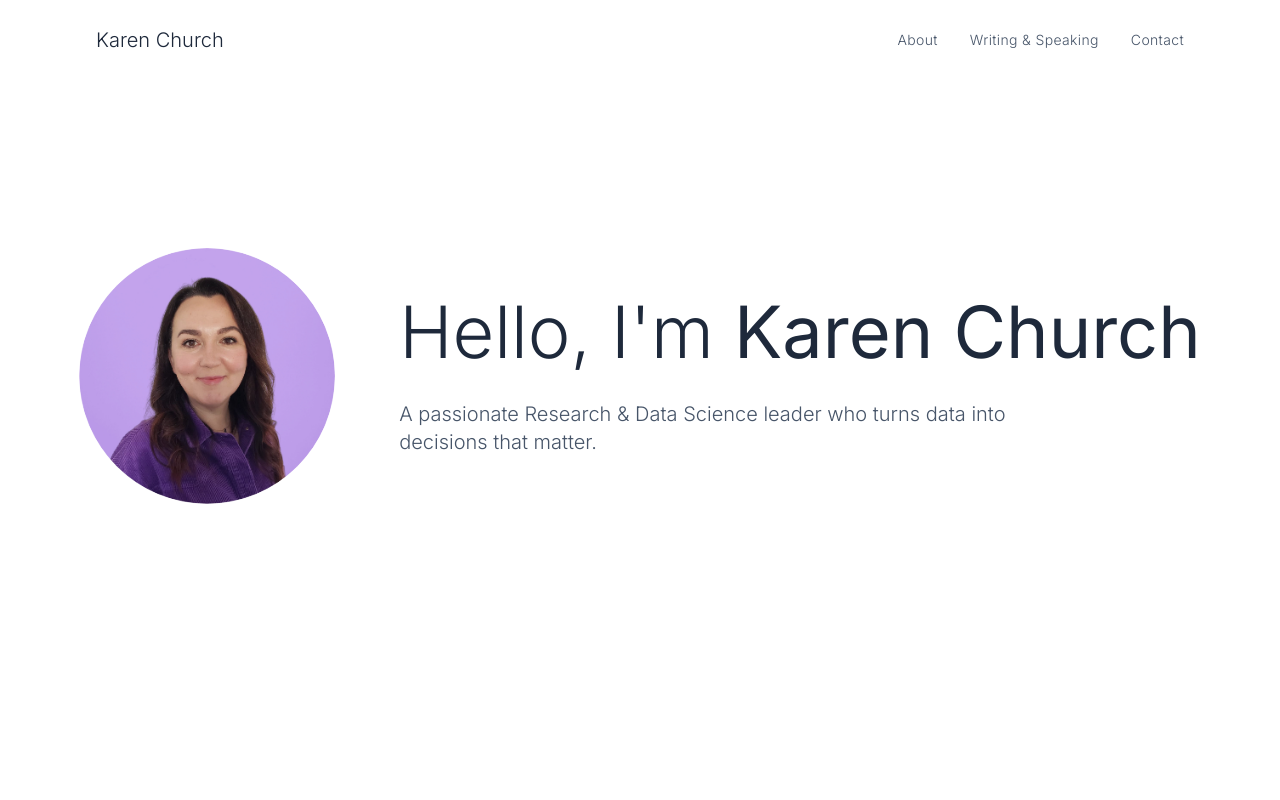
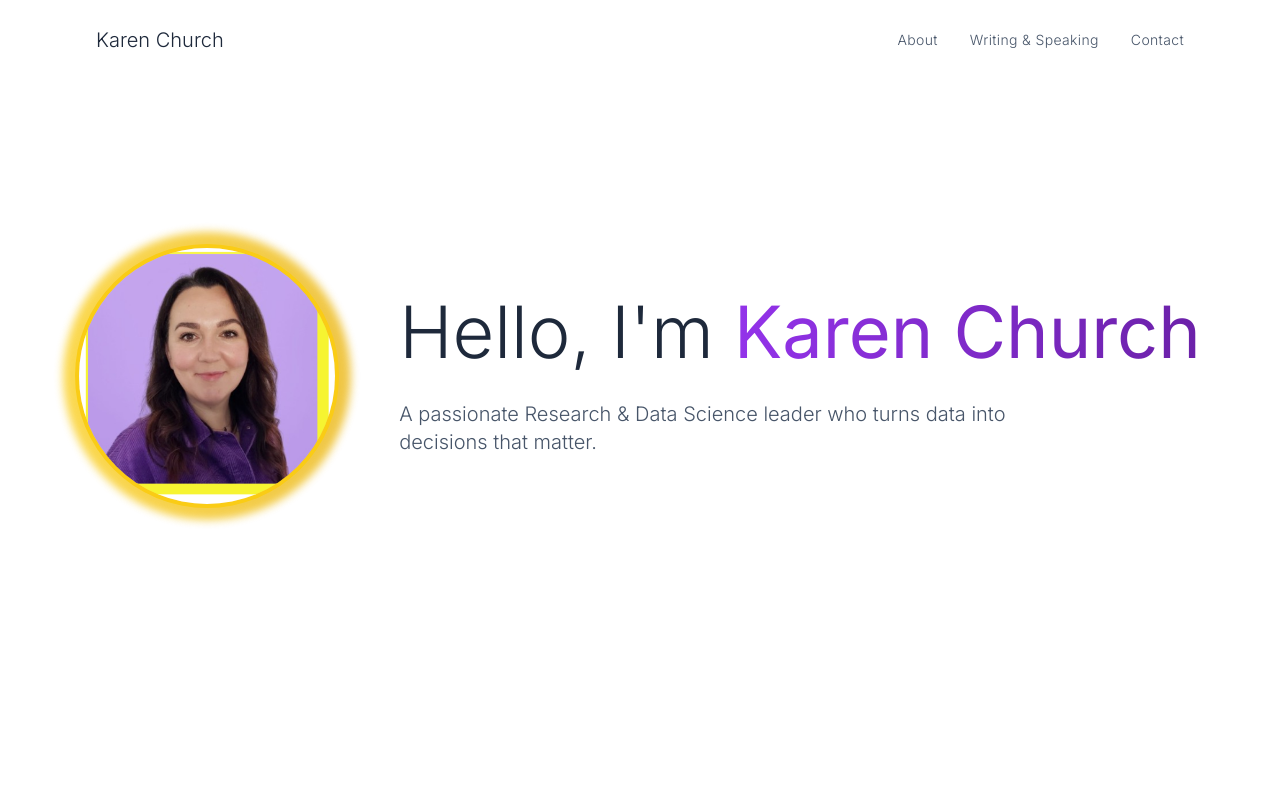
Before and after one commit to kchurch-maker/church-inspired-site-kit, a React (Vite) app: page / in a window 1280 px wide. Shown: the top 800 px of the page. Built offline with nearby package versions, Linux system fonts and the light colour scheme.

Commit message:
Replace profile picture
Replaced the profile picture in the Hero section.

```diff
--- a/src/components/Hero.tsx
+++ b/src/components/Hero.tsx
@@ -7,19 +7,22 @@ const Hero = () => {
     <section className="min-h-screen flex items-center justify-center px-6 lg:px-8 pb-12">
       <div className="max-w-6xl mx-auto flex flex-col lg:flex-row items-center gap-12 lg:gap-16">
         <div className="flex-shrink-0">
-          <Avatar className="w-48 h-48 md:w-56 md:h-56 lg:w-64 lg:h-64">
+          <div className="relative">
+            <div className="absolute -inset-4 bg-gradient-to-r from-yellow-400 to-yellow-500 rounded-full blur-sm opacity-75"></div>
+            <Avatar className="relative w-48 h-48 md:w-56 md:h-56 lg:w-64 lg:h-64 ring-4 ring-yellow-400">
               <AvatarImage
-              src="/lovable-uploads/06602a6c-c7e0-47d9-a40c-ab057bb2c54b.png"
+                src="/lovable-uploads/c43002a8-1512-4127-9afd-81c031d7cccc.png"
                 alt="Karen Church"
                 className="object-cover"
               />
               <AvatarFallback className="text-4xl">KC</AvatarFallback>
             </Avatar>
           </div>
+        </div>
 
         <div className="flex-1 text-center lg:text-left">
           <h1 className="text-4xl md:text-6xl lg:text-7xl font-light text-slate-800 mb-8 leading-tight">
-            Hello, I'm <span className="font-normal">Karen Church</span>
+            Hello, I'm <span className="font-normal bg-gradient-to-r from-purple-600 to-purple-800 bg-clip-text text-transparent">Karen Church</span>
           </h1>
           <p className="text-lg md:text-xl text-slate-600 max-w-2xl mx-auto lg:mx-0 leading-relaxed font-light">
             A passionate Research & Data Science leader who turns data into decisions that matter.
```
Also changed, not shown: public/lovable-uploads/c43002a8-1512-4127-9afd-81c031d7cccc.png (added). Lines whose indentation alone changed are shown as unchanged.
